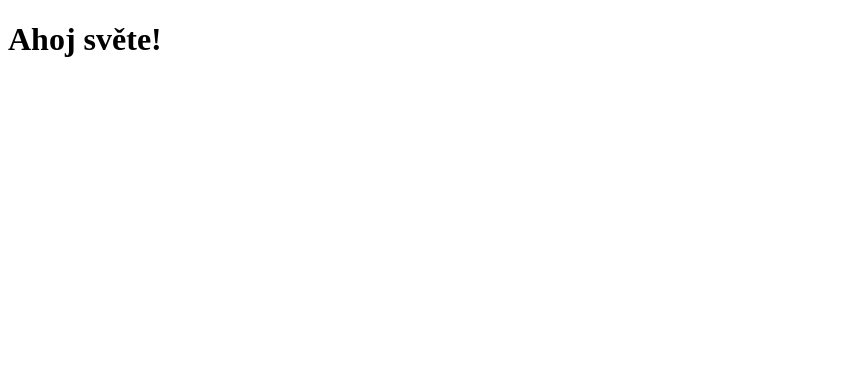
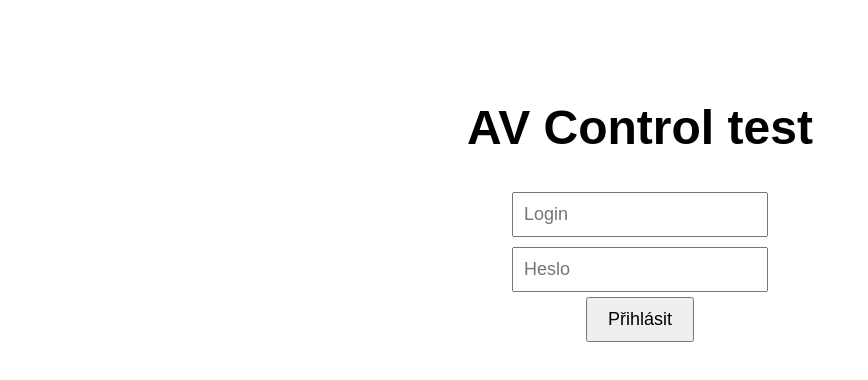
Before and after one commit to tomcrosscz/hppoly, a website: page myweb/public/index.html in a window 1280 px wide. Shown: the whole page, without its empty margins (0-868 px from the left). Drawn offline with Linux system fonts and the light colour scheme.

Commit message:
index.html

```diff
--- a/myweb/public/index.html
+++ b/myweb/public/index.html
@@ -1,10 +1,41 @@
 <!DOCTYPE html>
 <html>
 <head>
-    <meta charset="UTF-8">
-    <title>Můj web</title>
+<meta charset="UTF-8">
+<title>AV Control Test</title>
+<style>
+body { font-family: Arial, sans-serif; text-align:center; margin-top:100px; }
+input { padding:10px; margin:5px; font-size:18px; }
+button { padding:10px 20px; font-size:18px; }
+h1 { font-size:48px; }
+</style>
 </head>
 <body>
-    <h1>Ahoj světe!</h1>
+<h1>AV Control test</h1>
+
+<div id="loginBox">
+  <input id="login" placeholder="Login"><br>
+  <input id="password" type="password" placeholder="Heslo"><br>
+  <button onclick="auth()">Přihlásit</button>
+</div>
+
+<h1 id="result"></h1>
+
+<script>
+function auth() {
+    const l = document.getElementById('login').value;
+    const p = document.getElementById('password').value;
+    const res = document.getElementById('result');
+
+    if (l === "AVControl" && p === "123") {
+        res.textContent = "SUCCESS";
+        res.style.color = "green";
+    } else {
+        res.textContent = "ACCESS DENIED";
+        res.style.color = "red";
+    }
+}
+</script>
+
 </body>
 </html>
```
